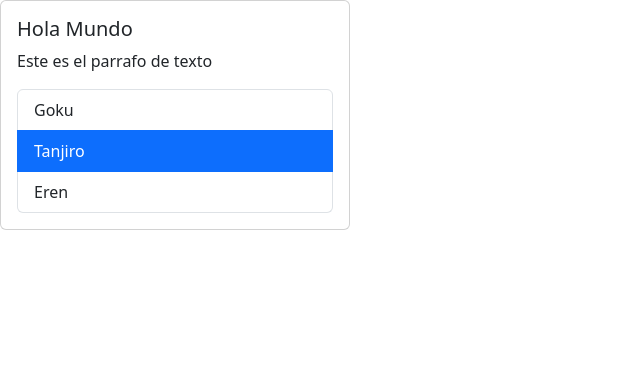
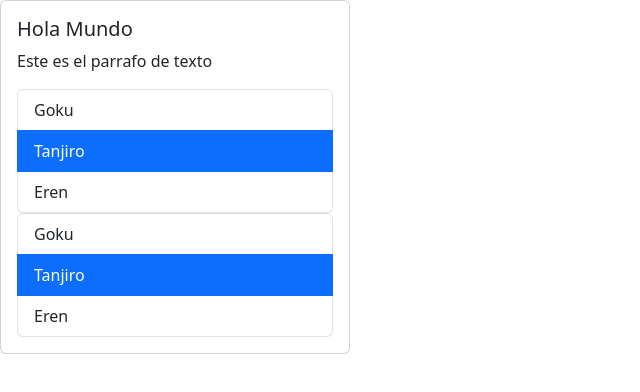
Before and after one commit to Isaac-Torres-dev/React-App, a React (Vite) app: page / in a window 1280 px wide. Shown: the top 392 px of the page, without its empty margins (0-640 px from the left). Built offline with nearby package versions, Linux system fonts and the light colour scheme.

Commit message:
Update App.tsx

```diff
--- a/src/App.tsx
+++ b/src/App.tsx
@@ -20,7 +20,7 @@ function App(Props: Props) {
     <Card>
       <CardBody title="Hola Mundo" text="Este es el parrafo de texto" />
       <List data={array} onSelect={handleSelect} />
-      {/* <List data={array} onSelect={handleSelect2} /> */}
+      <List data={array} onSelect={handleSelect2} />
     </Card>
   );
 }
```
